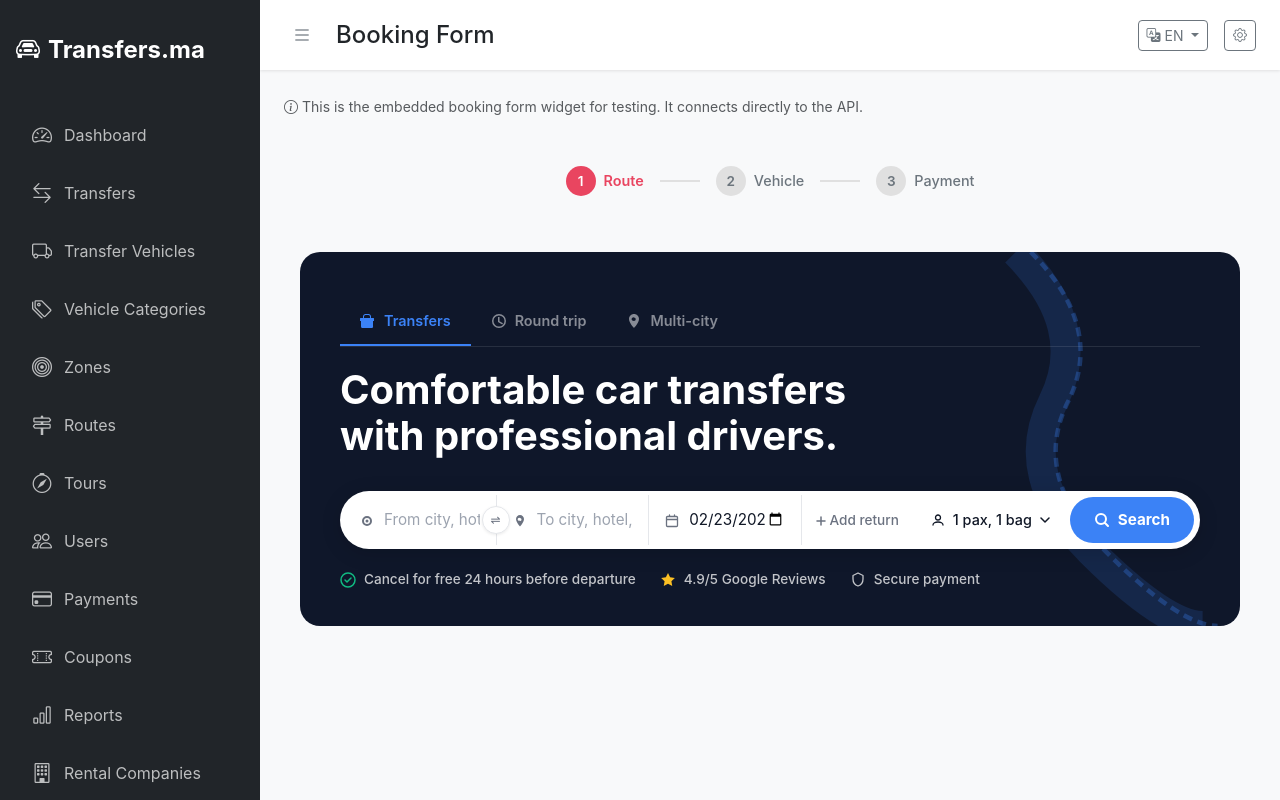
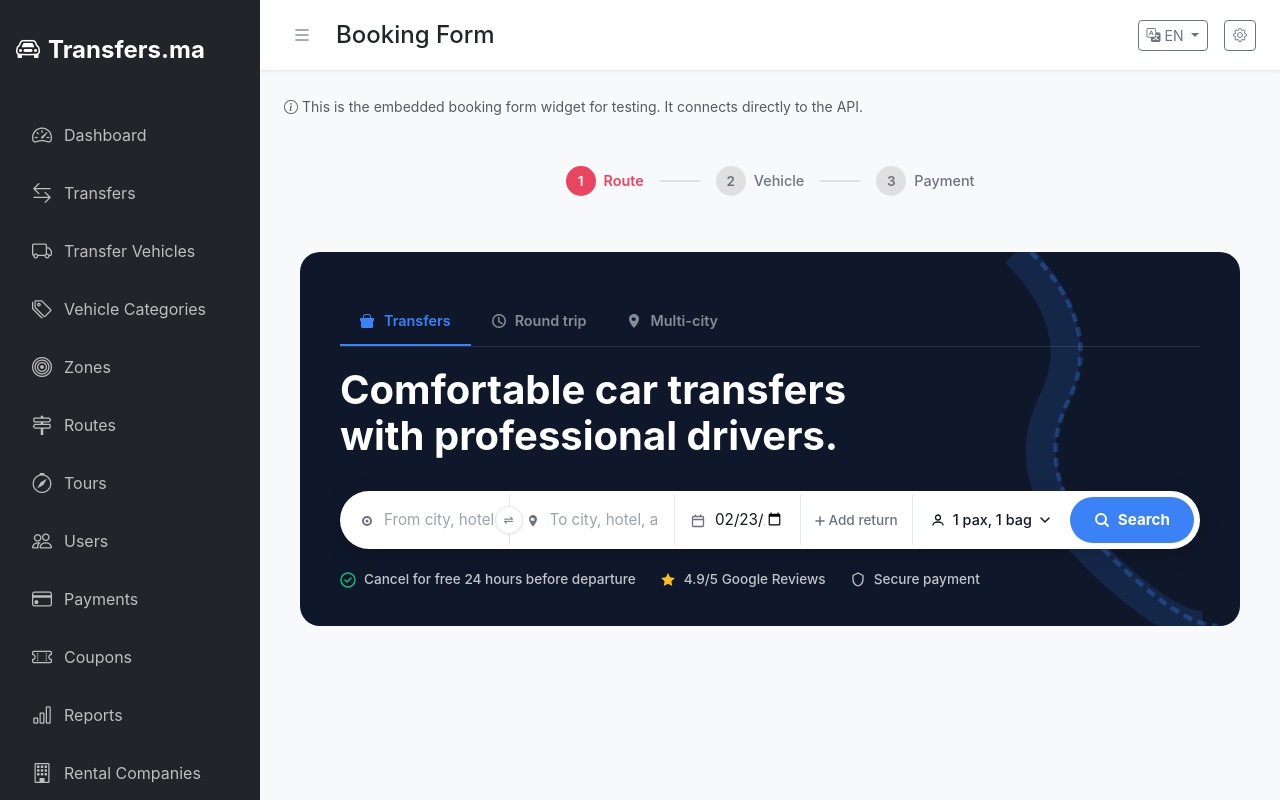
Before and after one commit to CalilDrissi/transfers-ma, a Django app: page /dashboard/booking-form/ in a window 1280 px wide. Run offline with Django 5.2, Linux system fonts and the light colour scheme; the visitor is signed in with stand-in values (Sample User, id 1); data comes from the database, SQL or seed files in the repository; data that the repository does not hold is empty; parts of the project's set-up code (start-up, migrations or seed data) failed here and were passed over.

Commit message:
Fix Step 1 bar field sizing: give From/To more flex space
- From/To fields get flex: 2, date gets flex: 1.4
- Add return and pax pill use flex: 0 0 auto (content-sized)
- Prevents text truncation in location fields

Co-Authored-By: Claude Opus 4.6 <noreply@anthropic.com>

```diff
--- a/templates/dashboard/booking_form.html
+++ b/templates/dashboard/booking_form.html
@@ -265,6 +265,15 @@
     transition: none;
     box-shadow: none;
 }
+/* Give From/To more room than date */
+.tb-pill-bar__field--from,
+.tb-pill-bar__field--to {
+    flex: 2 1 0;
+}
+.tb-pill-bar__field--date,
+.tb-pill-bar__field--return {
+    flex: 1.4 1 0;
+}
 .tb-pill-bar__field:focus-within {
     border-color: #e5e7eb;
     box-shadow: none;
@@ -345,6 +354,7 @@
 #tb-return-field { position: relative; border-right: 1px solid #e5e7eb; }
 .tb-pill-bar__add-return {
     border: none;
+    border-right: 1px solid #e5e7eb;
     background: transparent;
     color: #6b7280;
     font-size: 0.85rem;
@@ -353,7 +363,7 @@
     padding: 8px 14px;
     white-space: nowrap;
     font-family: var(--tb-font);
-    flex-shrink: 0;
+    flex: 0 0 auto;
     display: flex;
     align-items: center;
     gap: 4px;
@@ -367,6 +377,7 @@
     align-items: center;
     padding: 0 8px;
     border-right: none;
+    flex: 0 0 auto;
 }
 .tb-pax-pill {
     display: flex;
```
